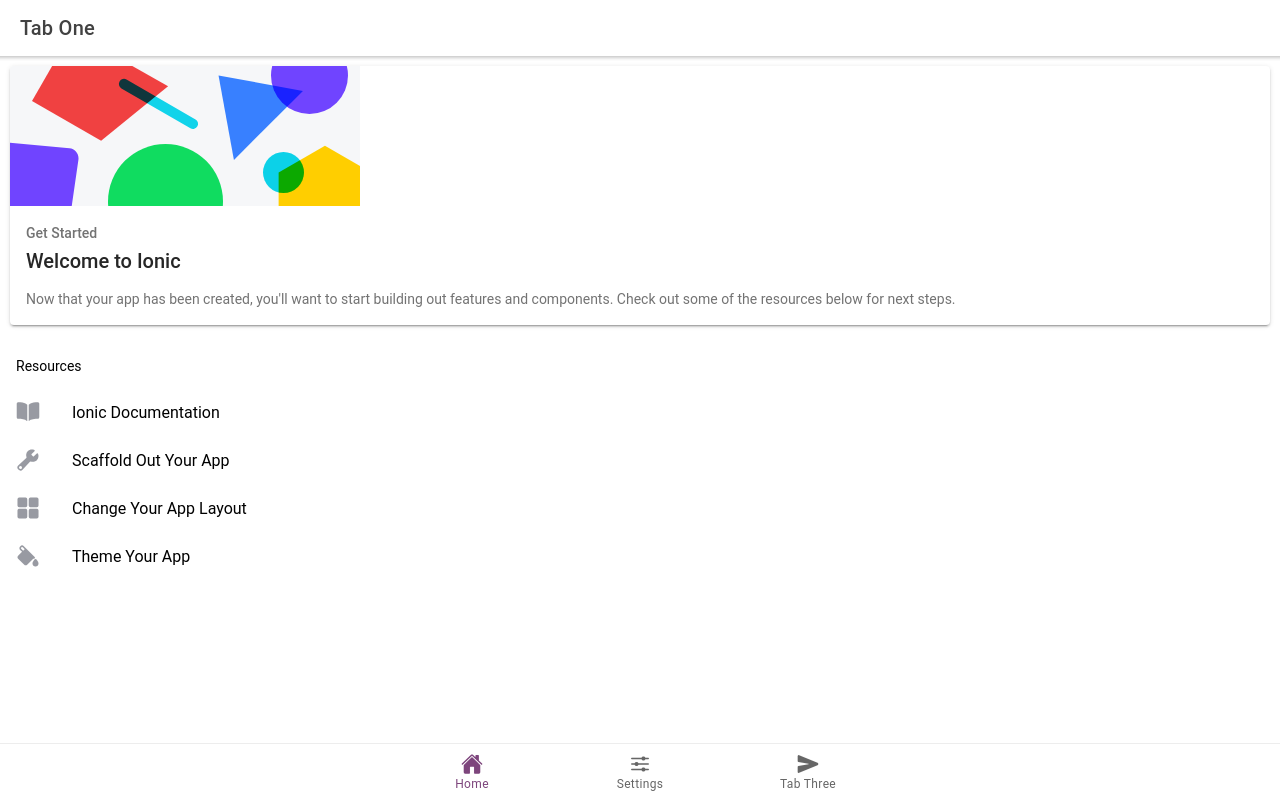
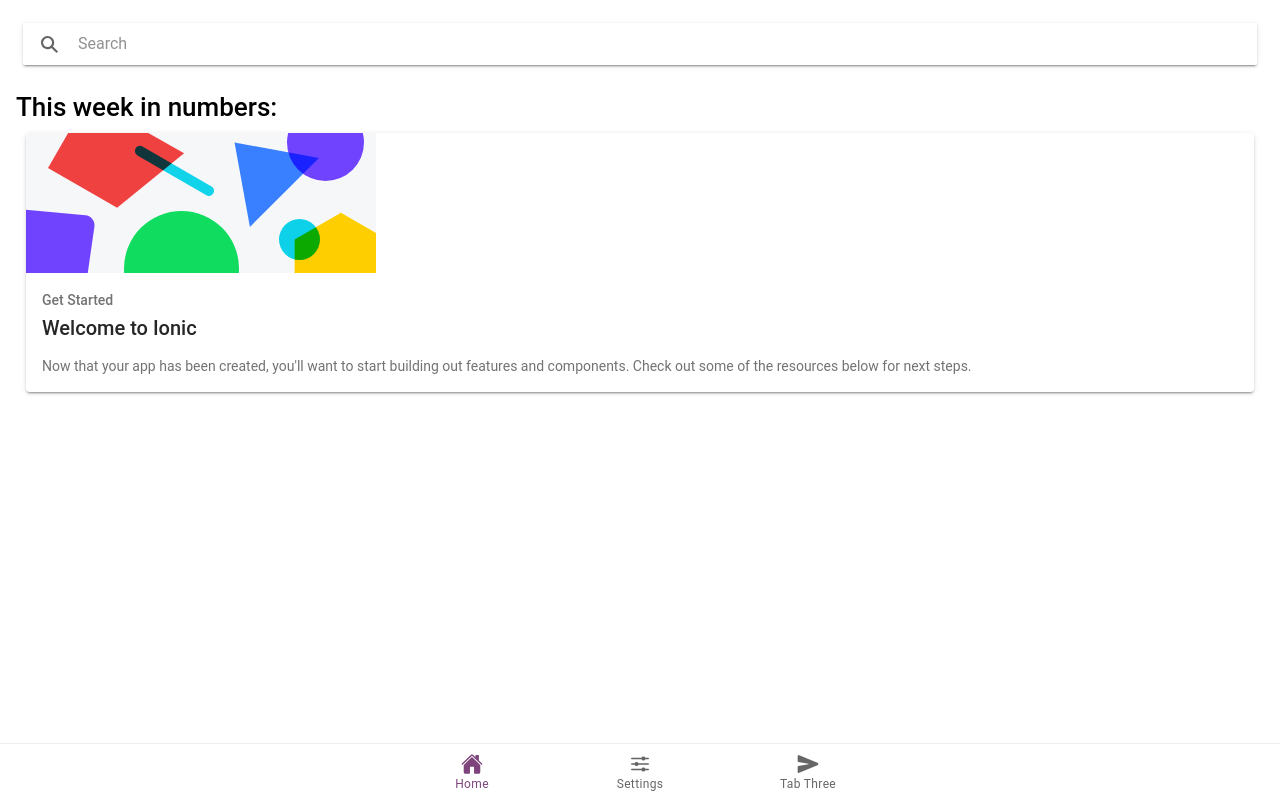
Before and after one commit to peterpeterparker/tietracker, a React (Create React App) app: page /home in a window 1280 px wide. Built offline with nearby package versions, Linux system fonts and the light colour scheme.

Commit message:
feat: size and searchbar component

```diff
--- a/src/App.tsx
+++ b/src/App.tsx
@@ -37,6 +37,9 @@
 /* Theme variables */
 import './theme/variables.scss';
 
+import './theme/content.scss';
+import './theme/header.scss';
+
 const App: React.FC = () => (
   <IonApp>
     <IonReactRouter>
--- a/src/pages/home/Home.tsx
+++ b/src/pages/home/Home.tsx
@@ -6,14 +6,9 @@
   IonCardTitle,
   IonContent,
   IonHeader,
-  IonIcon,
-  IonItem,
-  IonLabel,
-  IonList,
-  IonListHeader,
   IonPage,
-  IonTitle,
-  IonToolbar
+  IonToolbar,
+  IonSearchbar
 } from '@ionic/react';
 import { book, build, colorFill, grid } from 'ionicons/icons';
 import React from 'react';
@@ -23,12 +18,12 @@
 const Home: React.FC = () => {
   return (
     <IonPage>
-      <IonHeader>
-        <IonToolbar>
-          <IonTitle>Tab One</IonTitle>
-        </IonToolbar>
-      </IonHeader>
-      <IonContent>
+      <IonContent className="ion-padding">
+        <main>
+          <IonHeader><IonToolbar><IonSearchbar></IonSearchbar></IonToolbar></IonHeader>
+
+          <h1>This week in numbers:</h1>
+
           <IonCard className="welcome-card">
             <img src="/assets/shapes.svg" alt="" />
             <IonCardHeader>
@@ -42,28 +37,7 @@
             </p>
             </IonCardContent>
           </IonCard>
-
-        <IonList lines="none">
-          <IonListHeader>
-            <IonLabel>Resources</IonLabel>
-          </IonListHeader>
-          <IonItem href="https://ionicframework.com/docs/" target="_blank">
-            <IonIcon slot="start" color="medium" icon={book} />
-            <IonLabel>Ionic Documentation</IonLabel>
-          </IonItem>
-          <IonItem href="https://ionicframework.com/docs/building/scaffolding" target="_blank">
-            <IonIcon slot="start" color="medium" icon={build} />
-            <IonLabel>Scaffold Out Your App</IonLabel>
-          </IonItem>
-          <IonItem href="https://ionicframework.com/docs/layout/structure" target="_blank">
-            <IonIcon slot="start" color="medium" icon={grid} />
-            <IonLabel>Change Your App Layout</IonLabel>
-          </IonItem>
-          <IonItem href="https://ionicframework.com/docs/theming/basics" target="_blank">
-            <IonIcon slot="start" color="medium" icon={colorFill} />
-            <IonLabel>Theme Your App</IonLabel>
-          </IonItem>
-        </IonList>
+        </main>
       </IonContent>
     </IonPage>
   );
--- /dev/null
+++ b/src/theme/content.scss
@@ -0,0 +1,5 @@
+ion-content main {
+    max-width: 1366px;
+    margin-left: auto;
+    margin-right: auto;
+}
--- /dev/null
+++ b/src/theme/header.scss
@@ -0,0 +1,11 @@
+ion-header[class*="header"] ion-toolbar[class*="in-toolbar"] {
+    --border-width: 0;
+}
+
+ion-header[class*="header"]::after {
+    background-image: none;
+}
+
+ion-header ion-toolbar ion-button {
+    --box-shadow: none;
+}
```
Lines whose indentation alone changed are shown as unchanged.
